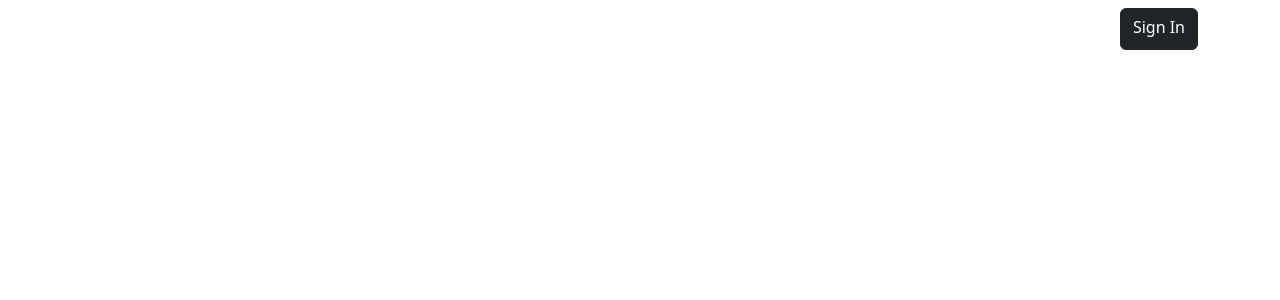
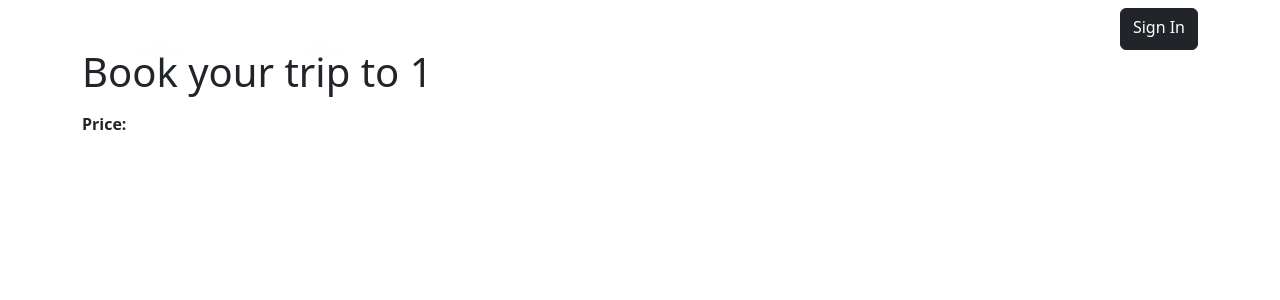
Before and after one commit to kenwescott/Xplore, a React (Create React App) app in the folder my-react-app/: page /book/1 in a window 1280 px wide. Shown: the top 300 px of the page. Built offline with nearby package versions, Linux system fonts and the light colour scheme; a web font is replaced by a local one.

Commit message:
Book now buttin
The book now button of the destination card redirect you to a specific destination page

```diff
--- a/my-react-app/src/App.js
+++ b/my-react-app/src/App.js
@@ -11,7 +11,7 @@ function App() {
       <Routes>
         <Route path="/" element={<Home />} />
         <Route path="/destination" element={<Destination />} />
-        <Route path="/book" element={<Book />} />
+        <Route path="/book/:destination" element={<Book />} />
       </Routes>
     </Router>
   );
--- a/my-react-app/src/Components/DestinationCard.jsx
+++ b/my-react-app/src/Components/DestinationCard.jsx
@@ -2,8 +2,22 @@
 import Card from 'react-bootstrap/Card';
 import Button from 'react-bootstrap/Button';
 import './DestinationCard.css';
+import { useNavigate } from 'react-router-dom';
 
 function DestinationCard({ imageUrl, title, price, description }) {
+  const navigate = useNavigate();
+
+  const handleBookNow = () => {
+    navigate(`/book/${encodeURIComponent(title.toLowerCase())}`, {
+      state: {
+        title,
+        price,
+        description,
+        imageUrl
+      }
+    });
+  };
+
   return (
     <Card style={{ width: '18rem', minHeight: '26rem' }} className="m-3 shadow-sm">
       <Card.Img
@@ -19,7 +33,7 @@ function DestinationCard({ imageUrl, title, price, description }) {
           <Card.Text>{description}</Card.Text>
         </div>
         <div className="d-flex justify-content-end">
-          <Button variant="dark" size="sm">Book Now</Button>
+          <Button variant="dark" size="sm" onClick={handleBookNow}>Book Now</Button>
         </div>
       </Card.Body>
     </Card>
--- a/my-react-app/src/Pages/Book.jsx
+++ b/my-react-app/src/Pages/Book.jsx
@@ -0,0 +1,21 @@
+import { useParams, useLocation } from 'react-router-dom';
+
+function Book() {
+  const { destination } = useParams();
+  const location = useLocation();
+  const { title, price, description, imageUrl } = location.state || {};
+
+  return (
+    <div className="container py-5">
+      <h1 className="mb-3">Book your trip to {title || destination}</h1>
+      {imageUrl && (
+        <img src={imageUrl} alt={title} style={{ maxWidth: '100%', height: 'auto', marginBottom: '1rem' }} />
+      )}
+      <p><strong>Price:</strong> {price}</p>
+      <p>{description}</p>
+      {/* Add a booking form here if needed */}
+    </div>
+  );
+}
+
+export default Book;
```
